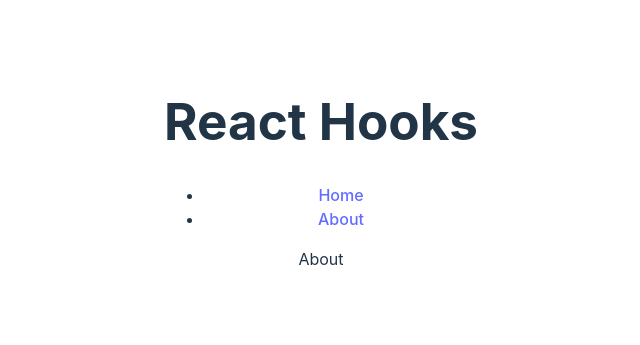
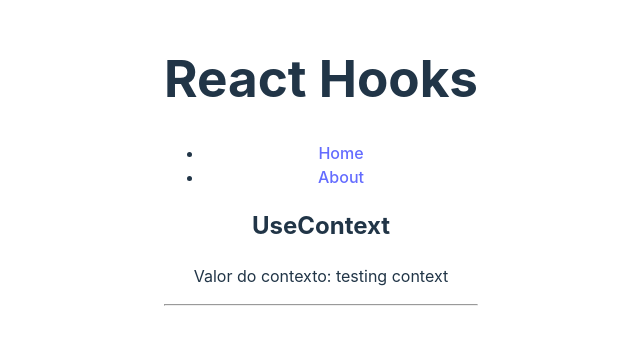
Before and after one commit to rmeIIo/cursoReact, a React (Vite) app in the folder 11_HOOKS/reacthooks/: page /about in a window 1280 px wide. Shown: the part 235-580 px from the top of the page, without its empty margins (319-959 px from the left). Built offline with nearby package versions, Linux system fonts and the light colour scheme.

Commit message:
useContext

```diff
--- a/11_HOOKS/reacthooks/src/App.jsx
+++ b/11_HOOKS/reacthooks/src/App.jsx
@@ -1,5 +1,7 @@
 import "./App.css";
 import { BrowserRouter, Routes, Route, Link } from "react-router-dom";
+
+import { HookUseContext } from "./components/HookUseContext";
 
 // pages
 import Home from "./pages/Home";
@@ -9,22 +11,22 @@
   return (
     <>
       <h1>React Hooks</h1>
+      <HookUseContext>
         <BrowserRouter>
           <ul>
             <li>
               <Link to="/">Home</Link>
             </li>
-
             <li>
               <Link to="/about">About</Link>
             </li>
           </ul>
-
           <Routes>
             <Route path="/" element={<Home />} />
             <Route path="/about" element={<About />} />
           </Routes>
         </BrowserRouter>
+      </HookUseContext>
     </>
   );
 }
--- /dev/null
+++ b/11_HOOKS/reacthooks/src/components/HookUseContext.jsx
@@ -0,0 +1,13 @@
+import { createContext } from "react";
+
+export const someContext = createContext();
+
+export const HookUseContext = ({ children }) => {
+  const contextValue = "testing context";
+
+  return (
+    <someContext.Provider value={{ contextValue }}>
+      {children}
+    </someContext.Provider>
+  );
+};
--- a/11_HOOKS/reacthooks/src/pages/About.jsx
+++ b/11_HOOKS/reacthooks/src/pages/About.jsx
@@ -1,8 +1,16 @@
 import React from 'react'
+import { useContext } from "react";
+import { someContext } from "../components/HookUseContext";
 
 const About = () => {
+  const {contextValue} = useContext(someContext);
+
   return (
-    <div>About</div>
+    <div>
+      <h2>UseContext</h2>
+      <p>Valor do contexto: {contextValue}</p>
+      <hr />
+    </div>
   )
 }
 
--- a/11_HOOKS/reacthooks/src/pages/Home.jsx
+++ b/11_HOOKS/reacthooks/src/pages/Home.jsx
@@ -2,13 +2,21 @@
 import HookUseState from "../components/HookUseState";
 import HookUseReducer from "../components/HookUseReducer";
 import HookUseEffect from "../components/HookUseEffect";
+import { useContext } from "react";
+import { someContext } from "../components/HookUseContext";
 
 const Home = () => {
+  const {contextValue} = useContext(someContext);
+
   return (
     <div>
       <HookUseState />
       <HookUseReducer />
       <HookUseEffect />
+
+      <h2>UseContext</h2>
+      <p>Valor do contexto: {contextValue}</p>
+      <hr />
     </div>
   );
 };
```
Lines whose indentation alone changed are shown as unchanged.
